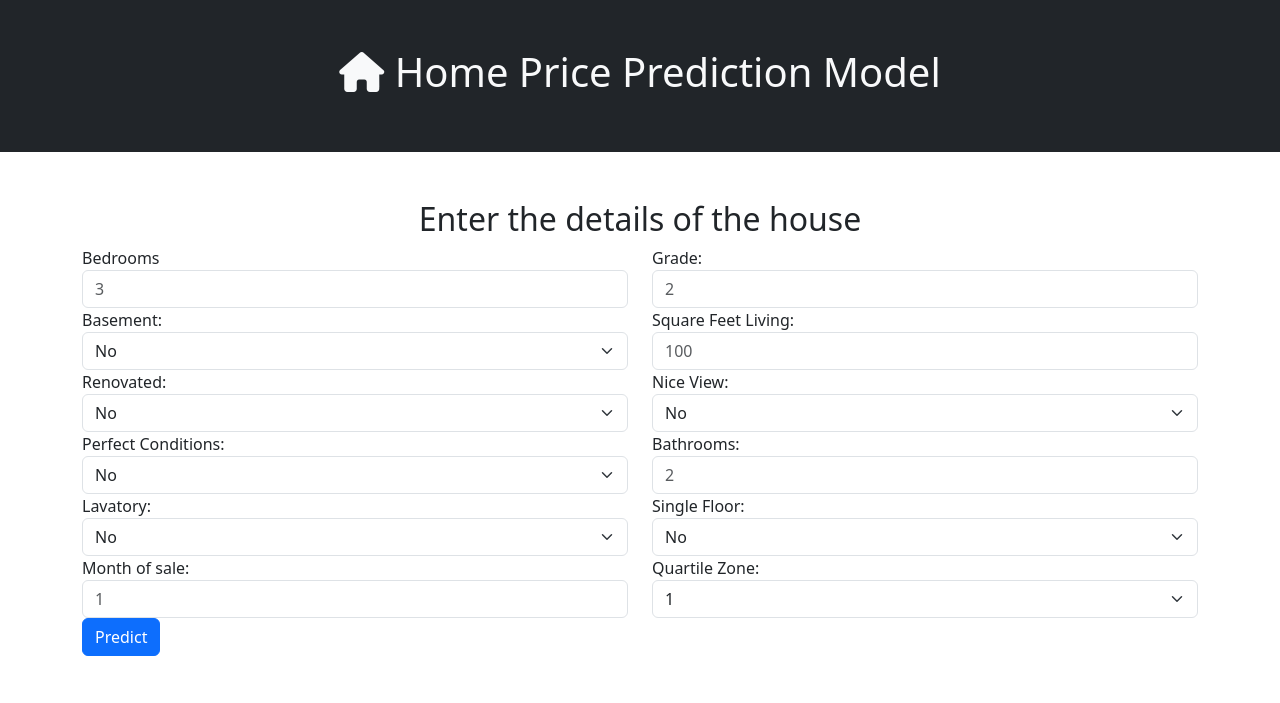
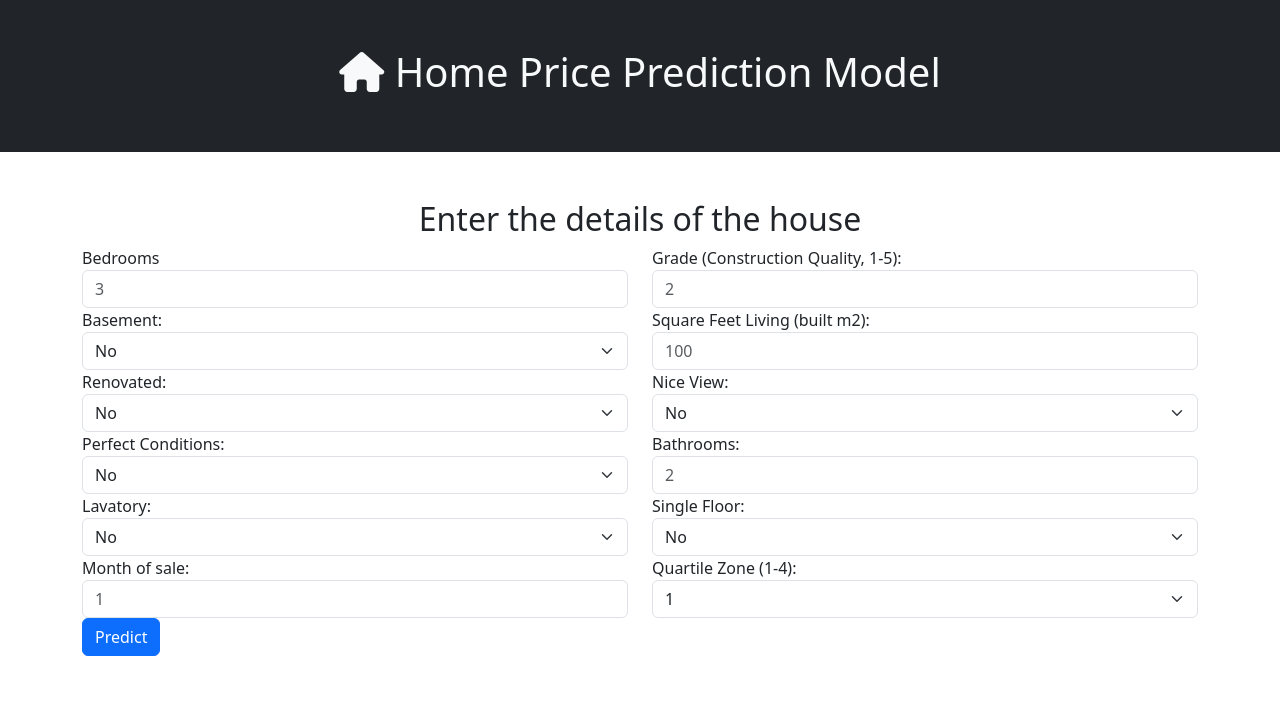
Before and after one commit to tomechava/HomePricePredictionModel, a Django app: page / in a window 1280 px wide. Shown: the top 703 px of the page. Run offline with Django 5.2, Linux system fonts and the light colour scheme; some libraries are stand-ins or nearby versions.

Commit message:
form field final fix

```diff
--- a/Model/templates/home.html
+++ b/Model/templates/home.html
@@ -42,7 +42,7 @@
                         </div>
                         <div class="col-6">
                             <div class="form-group">
-                                <label for="grade">Grade:</label>
+                                <label for="grade">Grade (Construction Quality, 1-5):</label>
                                 <input type="text" class="form-control" id="grade " name="grade" placeholder="2"
                                     required>
                             </div>
@@ -58,7 +58,7 @@
                         </div>
                         <div class="col-6">
                             <div class="form-group">
-                                <label for="sqft_living">Square Feet Living:</label>
+                                <label for="sqft_living">Square Feet Living (built m2):</label>
                                 <input type="text" class="form-control" id="sqft_living" name="sqft_living"
                                     placeholder="100" required>
                             </div>
@@ -124,7 +124,7 @@
                         </div>
                         <div class="col-6">
                             <div class="form-group">
-                                <label for="quartile">Quartile Zone:</label>
+                                <label for="quartile">Quartile Zone (1-4):</label>
                                 <select class="form-select" id="quartile" name="quartile" required>
                                     <option value="1">1</option>
                                     <option value="2">2</option>
```
